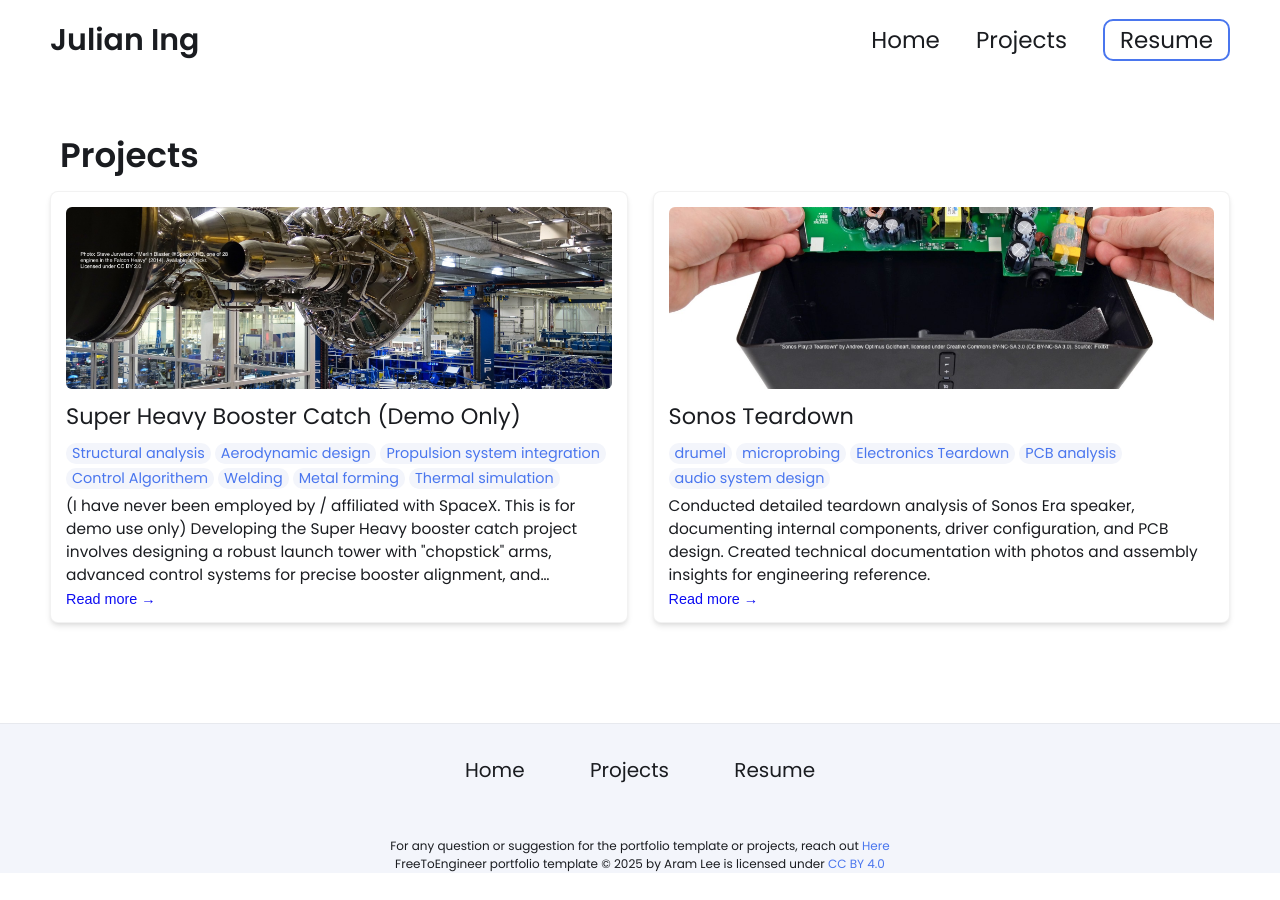
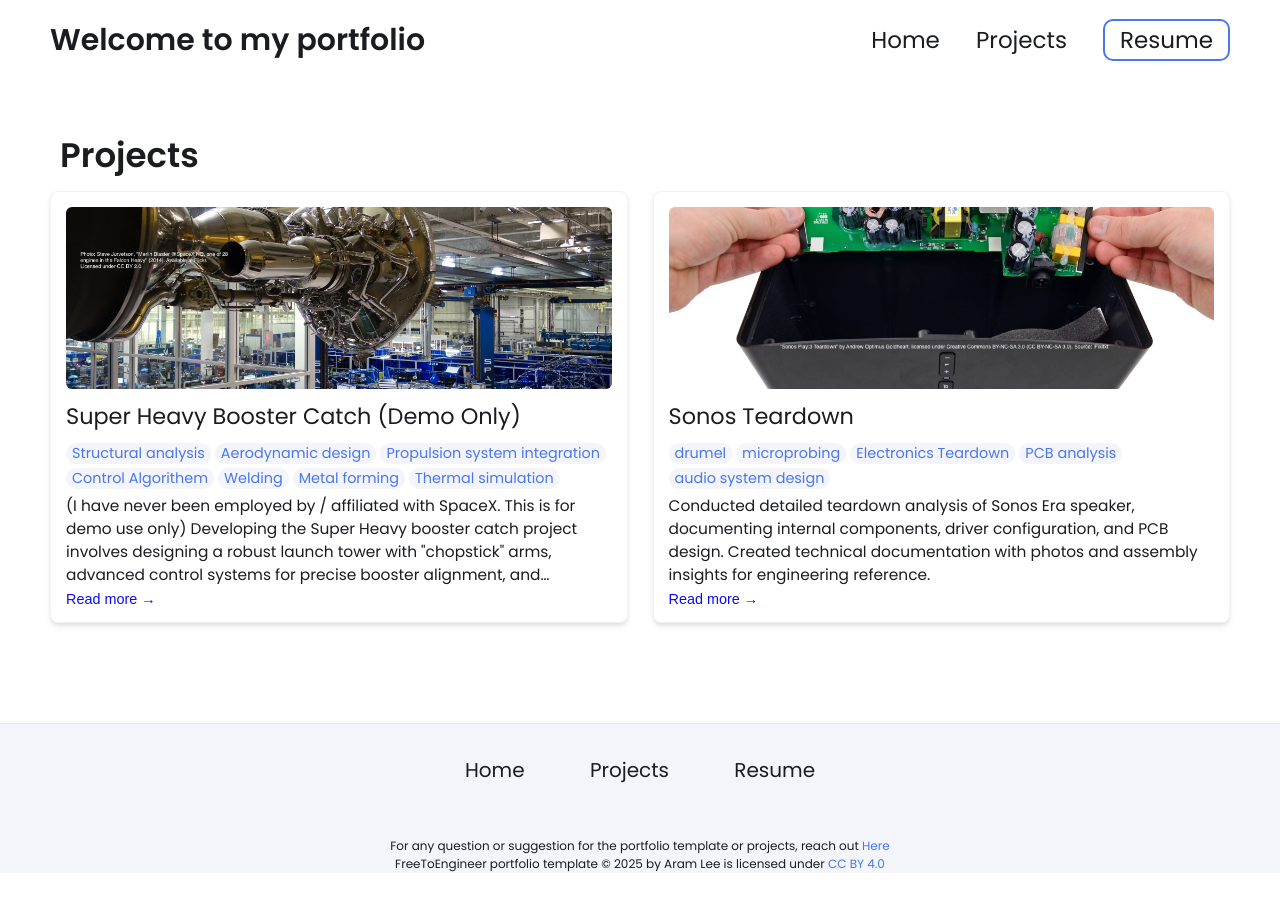
Before and after one commit to Julianxng/julianxng.github.io, a Jekyll site: the page built from projects.html, in a window 1280 px wide. Built offline with Jekyll 4.4.1, drawn with Linux system fonts in a browser that asks for light colours.

Commit message:
Yaml update 2

```diff
--- a/_config.yml
+++ b/_config.yml
@@ -12,20 +12,18 @@
 
 
 # Hero Section
-name: Julian Ing
-headline: headline message
+name: Welcome to my portfolio
+#headline: headline message
 description: >- # dont remove this line. this will ignore all new lines until the next section
-  A robotics engineer driven by a deep passion for the intersection of biology and technology. For the past eight years, I’ve been fascinated by how robotics can augment human capabilities, a journey inspired by my close relationship with my mother-in-law, who is an above-knee amputee. This personal connection has shaped not just my interests but my purpose: to develop technologies that genuinely improve lives.
+  A robotics engineer driven by a deep passion for the intersection of biology and technology. For the past eight years, I’ve been fascinated by how robotics can augment human capabilities, a journey inspired by my close relationship with an above-knee amputee. This personal connection has shaped not just my interests but my purpose: to develop technologies that genuinely improve lives.
 
   My academic and professional path reflects this mission. I hold a Master’s degree in *Human and Biological Robotics* from Imperial College London, where I designed and developed a dexterous robotic hand as part of my thesis—a project many thought impossible due to its complexity, yet I completed it solo within five months on a tight budget. Before that, I earned a First-Class Honours degree in Robotics from Middlesex University, where I created a brain-computer interface to control a robotic arm with my thoughts.
-
   My work blends mechanical design, programming, and human-centered engineering, with a focus on assistive technologies like prosthetics and exoskeletons. Beyond robotics, I’ve run a successful clothing brand, giving me unique expertise in textiles—an unexpected but valuable asset when considering ergonomics and wearable tech.
-
   This portfolio showcases my projects, skills, and the journey I’ve taken to merge technology with humanity. For me, engineering isn’t just a career; it’s a way to contribute meaningfully to the world.
 
 
 # Place your profile image in /assets/images/profile-image/folder and edit the file name
-profile_image: ./assets/images/profile-image/headshot_sqr.jpeg
+profile_image: ./assets/images/profile-image/headshot_sqr.jpg
 
 
 # Link your resume
@@ -36,7 +34,7 @@
 # Set up external links - this will show up as small icons next to your name.
 
 external-links:    # input only your own url slug. The icons with missing entries will not appear.
-  linkedin: https://www.linkedin.com/in/julian-ing/    # https://www.linkedin.com/in/{your url slug}
+  linkedin: julian-ing    # https://www.linkedin.com/in/{your url slug}
   github:     # https://github.com/{your url slug}
   stackoverflow:       # https://stackoverflow.com/users/{your url slug}
   medium:            # https://medium.com/@{your url slug}
--- a/index.html
+++ b/index.html
@@ -17,4 +17,3 @@
 </div>
 {% include projects.html%}
 {% include skills.html%}
-# {% include contact.html%}
```
